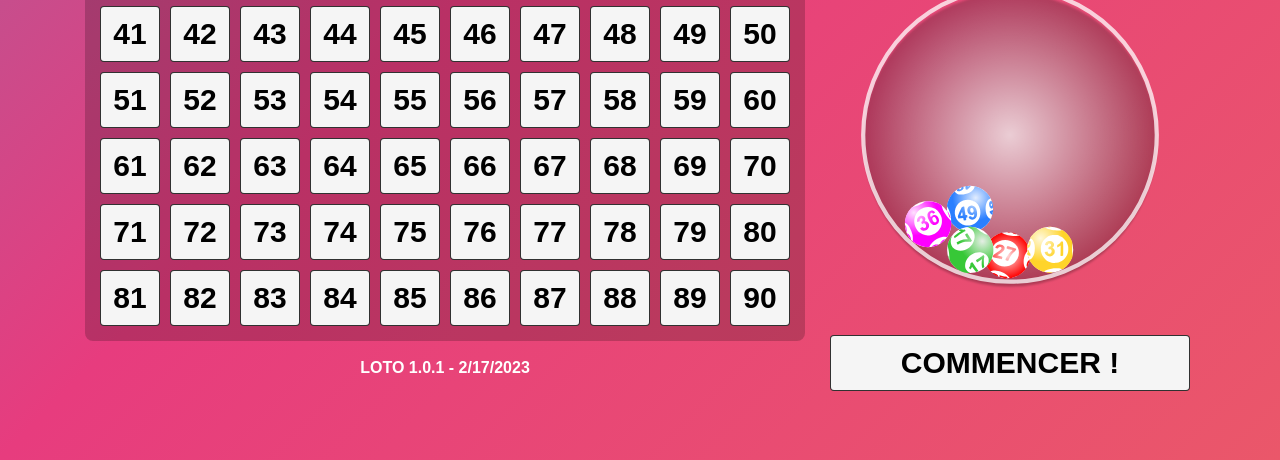
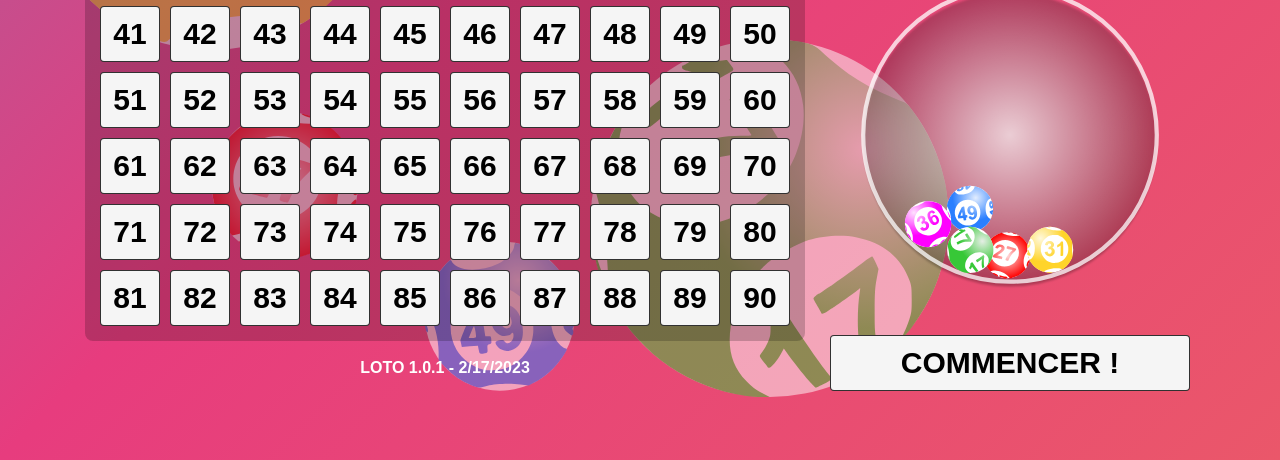
Before and after one commit to balxavier/Loto, a plain HTML site: page index.html in a window 1280 px wide. Shown: the part 356-816 px from the top of the page. Drawn offline with Linux system fonts and the light colour scheme.

Commit message:
Update index.html

```diff
--- a/index.html
+++ b/index.html
@@ -7,7 +7,7 @@
 </head>
 <body>
 <audio src="sons/son5.mp3" id="my_audio"></audio>
-  <div class="center-screen" style="style="background-image: url(images/Fond.svg)"; background-repeat: no-repeat; background-attachment: fixed; background-size: cover;">
+  <div class="center-screen" style="background-image: url(images/Fond.svg); background-repeat: no-repeat; background-attachment: fixed; background-size: cover;">
     <div class="row">
       <div class="column">
         <b>
```
